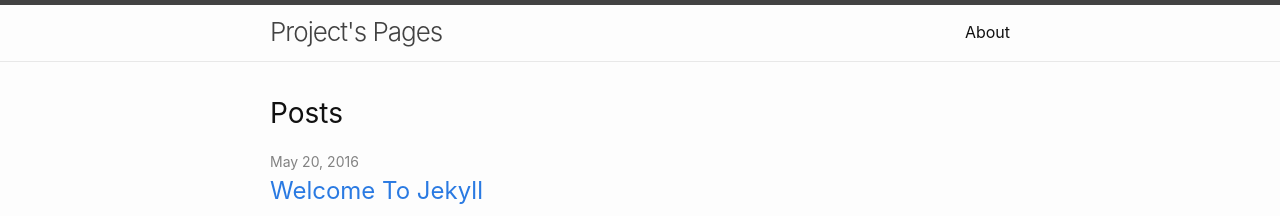
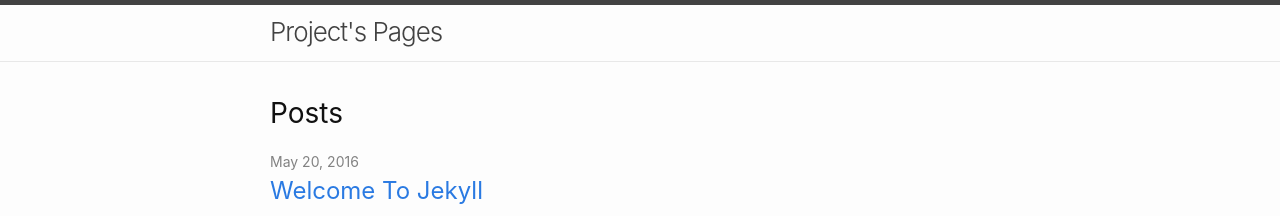
Before and after one commit to ceichholz/ceichholz.github.io, a Jekyll site: the page built from index.md, in a window 1280 px wide. Shown: the top 216 px of the page. Built offline with Jekyll 4.4.1, drawn with Linux system fonts in a browser that asks for light colours.

Commit message:
Update _config.yml

```diff
--- a/_config.yml
+++ b/_config.yml
@@ -42,7 +42,7 @@ minima:
 # If you want to link only specific pages in your header, uncomment
 # this and add the path to the pages in order as they should show up
 header_pages:
- - about.md
+ - Python.md
 
 # Build settings
 theme: minima
```
